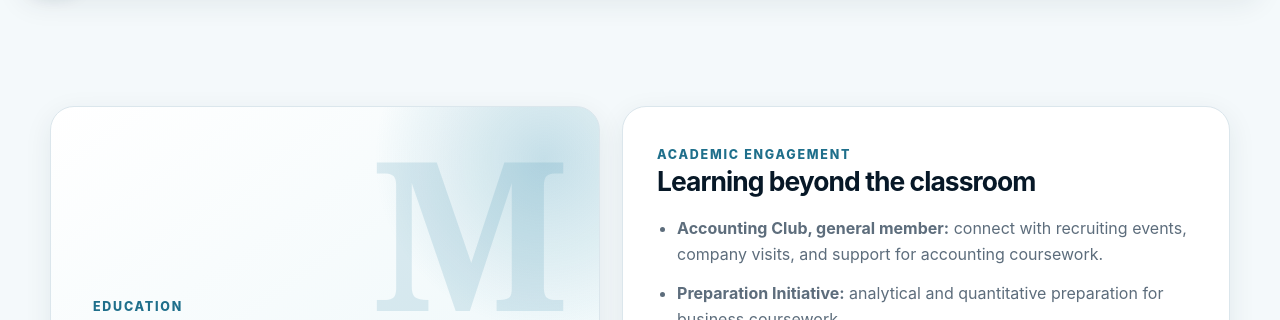
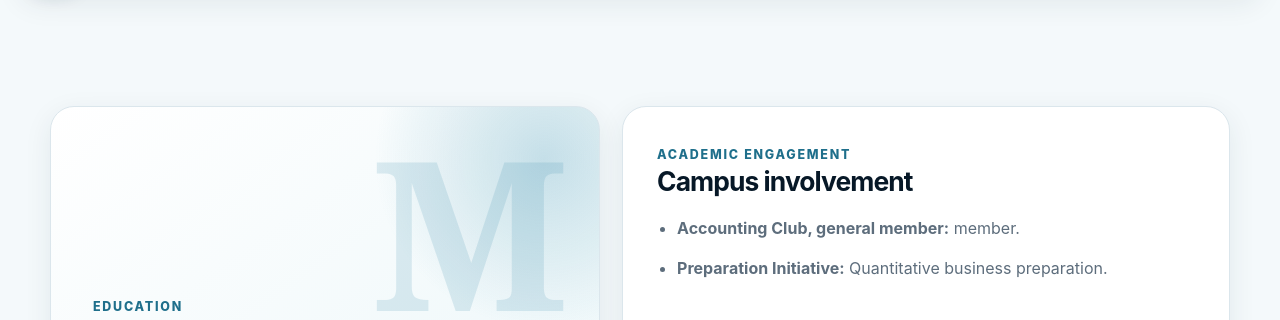
Before and after one commit to priyonti-sys/priyonti-roy-portfolio, a plain HTML site: page education.html in a window 1280 px wide. Shown: the part 82-402 px from the top of the page. Drawn offline with Linux system fonts and the light colour scheme.

Commit message:
Simplify education page

```diff
--- a/education.html
+++ b/education.html
@@ -82,10 +82,10 @@
         <div class="education-stack reveal" data-delay="100">
           <article class="info-card">
             <span class="info-label">Academic engagement</span>
-            <h3>Learning beyond the classroom</h3>
+            <h3>Campus involvement</h3>
             <ul>
-              <li><strong>Accounting Club, general member:</strong> connect with recruiting events, company visits, and support for accounting coursework.</li>
-              <li><strong>Preparation Initiative:</strong> analytical and quantitative preparation for business coursework.</li>
+              <li><strong>Accounting Club, general member:</strong> member.</li>
+              <li><strong>Preparation Initiative:</strong> Quantitative business preparation.</li>
             </ul>
           </article>
 
```
